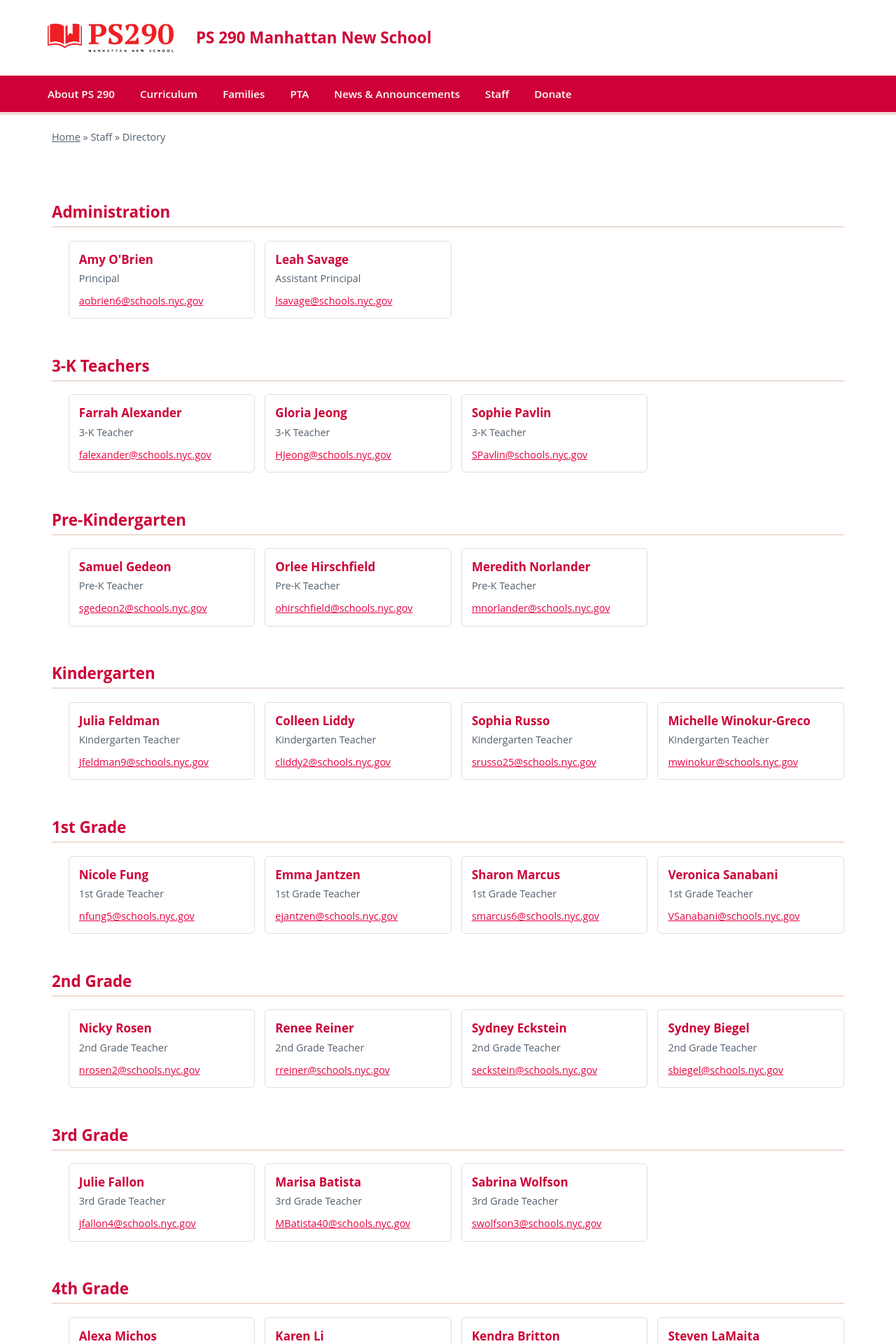
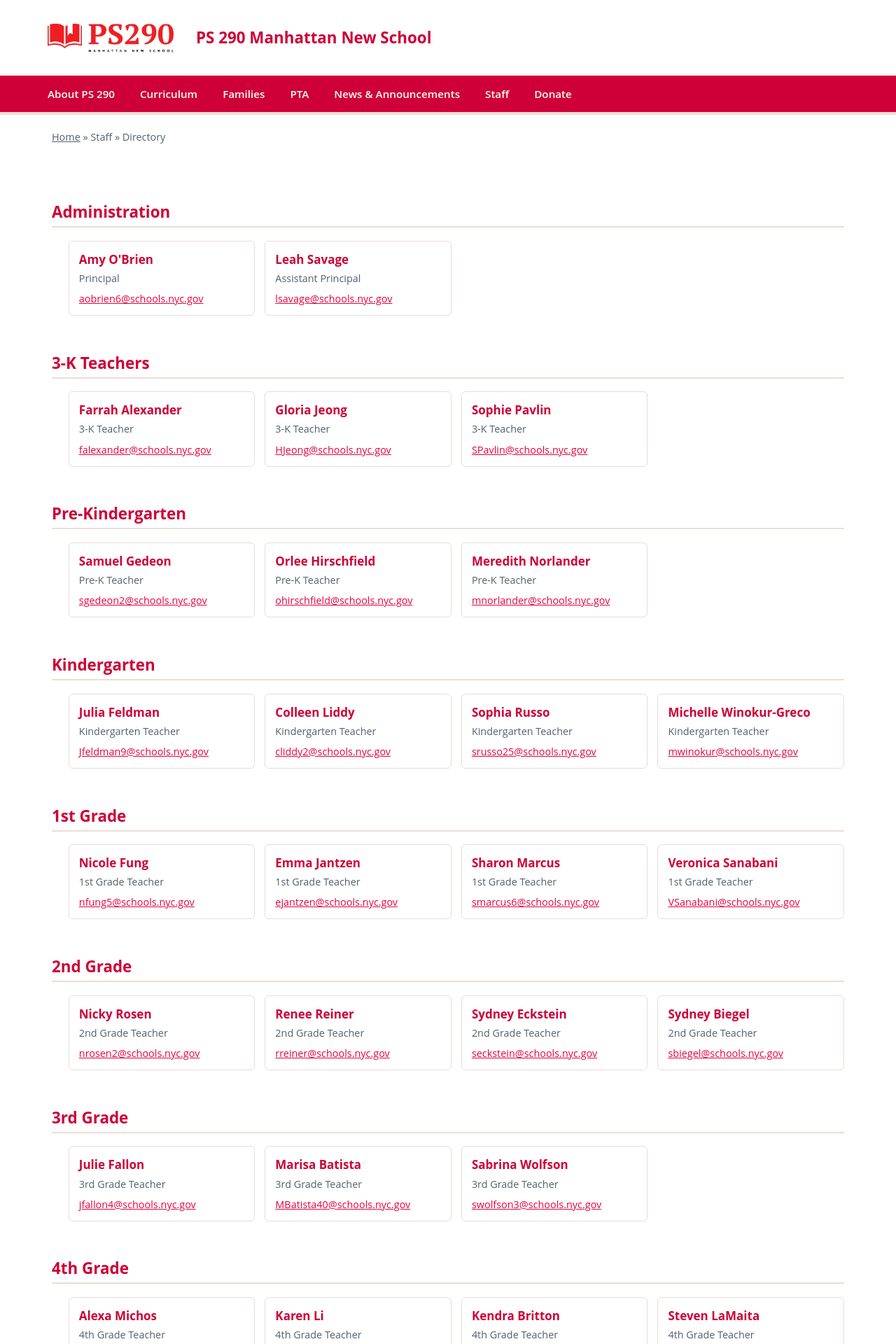
Before and after one commit to jlaurito/ps290-jekyll, a Jekyll site: the page built from staff/directory.md, in a window 1280 px wide. Shown: the top 1920 px of the page at 70% size. Built offline with Jekyll 4.4.1, drawn with Linux system fonts in a browser that asks for light colours.

Commit message:
fix Paraprofessionals css

```diff
--- a/assets/css/style.css
+++ b/assets/css/style.css
@@ -383,9 +383,9 @@
   border-radius: 6px;
   padding: 12px 14px;
 }
-.staff-list .staff-name { font-weight: 700; color: var(--color-navy); }
+.staff-list .staff-name { display: block; font-weight: 700; color: var(--color-navy); }
 .staff-list .staff-role { display: block; color: var(--color-text-light); font-size: 0.9rem; margin: 2px 0 6px; }
-.staff-list a { font-size: 0.9rem; }
+.staff-list a { display: block; font-size: 0.9rem; margin-top: 2px; overflow-wrap: break-word; }
 
 /* ---------- Footer ---------- */
 .site-footer {
```
